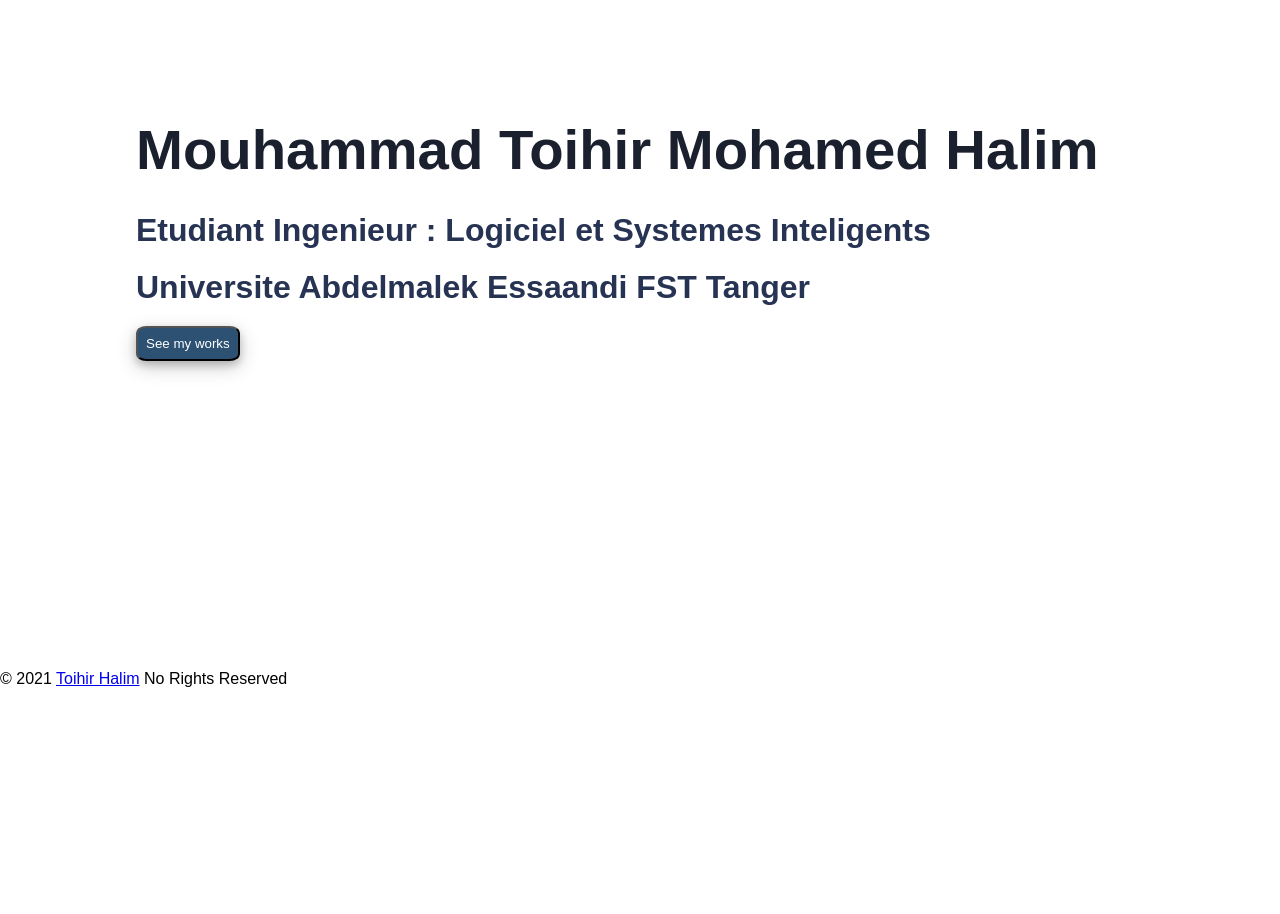
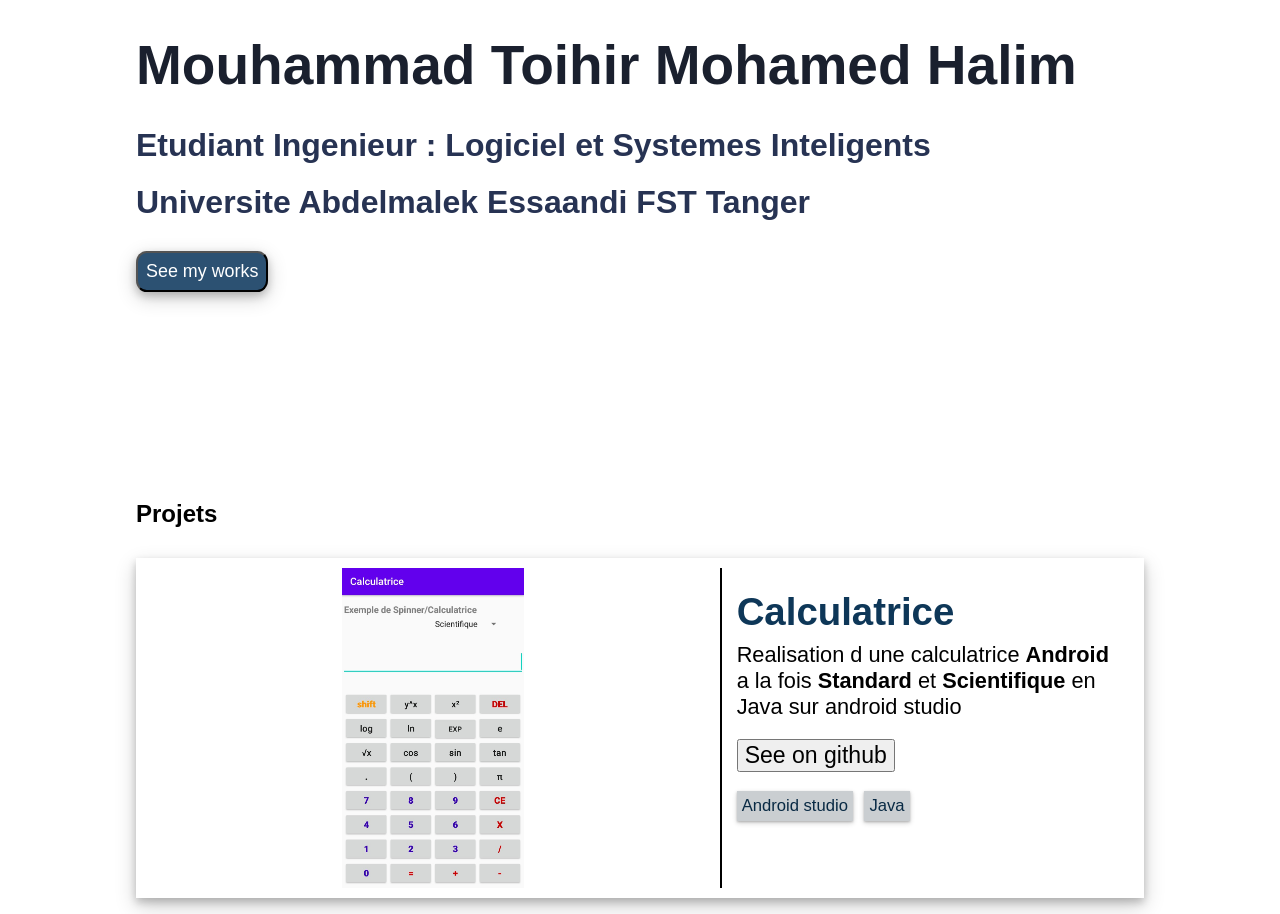
Before and after one commit to toihirhalim/toihirhalim, a plain HTML site: page index.html in a window 1280 px wide. Shown: the part 146-1060 px from the top of the page. Before the commit the page ends 850 px from the top, so only its background shows below. Drawn offline with Linux system fonts and the light colour scheme.

Commit message:
re-design project prototype

```diff
--- a/index.html
+++ b/index.html
@@ -18,14 +18,52 @@
                     <h1>Mouhammad Toihir Mohamed Halim</h1>
                     <h3>Etudiant Ingenieur : Logiciel et Systemes Inteligents</h3>
                     <h3>Universite Abdelmalek Essaandi FST Tanger</h3>
-                    <a href="#projets">
+                    <a href="#projects">
                         <button>See my works</button>
                     </a>
                 </div>
             </div>
         </section>
         <section id="projects">
-
+            <div class="container">
+                <div class="title">
+                    <h2>Projets</h2>
+                </div>
+                <div class="projects">
+                    <div class="project">
+                        <div class="project-img">
+                            <div class="image-container">
+                                <img class="image" src="images/calculator.jpeg" alt="calculatrice">
+                            </div>
+                        </div>
+                        <div class="project-info">
+                            <div class="title">
+                                <h4>Calculatrice</h4>
+                            </div>
+                            <div class="description">
+                                <p>
+                                    Realisation d une calculatrice <strong>Android</strong> a la fois
+                                    <strong>Standard</strong> et <strong>Scientifique</strong>
+                                    en Java sur android studio
+                                </p>
+                            </div>
+                            <div class="btn-redirect">
+                                <a href="#">
+                                    <button>See on github</button>
+                                </a>
+                            </div>
+                            <div class="technologies">
+                                <div class="technology">
+                                    <p>Android studio</p>
+                                </div>
+                                <div class="technology">
+                                    <p>Java</p>
+                                </div>
+                            </div>
+                        </div>
+                    </div>
+                </div>
+            </div>
         </section>
         <section id="about">
 
--- a/style.css
+++ b/style.css
@@ -1,3 +1,6 @@
+html{
+    scroll-behavior: smooth;
+}
 body{
     font-family: Arial, Helvetica, sans-serif;
     margin: 0px;
@@ -5,12 +8,13 @@ body{
 }
 section{
     padding: 10px;
+    margin-bottom: 20px;
 }
 
 /* section general infos */
 
 #general {
-    height: 90vh;
+    height: 45vw;
 }
 
 .container {
@@ -26,7 +30,7 @@ section{
 }
 
 .general-container h1 {
-    font-size: 4.4vw;
+    font-size: 4.3vw;
     margin: 30px 0px;
     color: rgb(26, 32, 46);
 }
@@ -38,9 +42,11 @@ section{
 }
 
 .general-container button {
+    font-size: 1.4vw;
     padding: 8px;
+    margin: 10px 0px;
     background-color: rgb(44, 81, 114);
-    border-radius: 10%/20%;
+    border-radius: 8%/28%;
     box-shadow: 0 4px 8px 0 rgba(0, 0, 0, 0.2), 0 6px 20px 0 rgba(0, 0, 0, 0.19);
     color: rgb(255, 255, 255);
     transition: all .3s ease-in-out;
@@ -54,3 +60,67 @@ section{
 .general-container button:active {
     background-color: rgb(23, 43, 59);
 }
+
+
+/* projects */
+
+.project{
+    height: 25vw;
+    margin : 30px 0px;
+    display: flex;
+    padding: 10px;
+    box-shadow: 0 4px 8px 0 rgba(0, 0, 0, 0.2), 0 8px 20px 0 rgba(0, 0, 0, 0.19);
+}
+
+.project-img{
+    flex: 3;
+    border-right: 2px black solid;
+    display: flex;
+    justify-content: center;
+    position: relative;
+}
+.project-info{
+    flex: 2;
+    padding: 1.5%;
+}
+.image-container{
+    position: absolute;
+    height: 100%;
+}
+.image {
+    height: 100%;
+}
+
+.project-info h4{
+    margin: 2% 0px;
+    font-size: 3.0vw;
+    color: rgb(14, 55, 88);
+}
+
+.description{
+    font-size: 1.7vw;
+}
+.description p {
+    margin: 0px;
+}
+.btn-redirect button{
+    font-size: 1.8vw;
+    margin: 5% 0px;
+}
+
+.technologies{
+    display: flex;
+    flex-wrap: wrap;
+}
+.technology{
+    margin: 0px 3% 3% 0px;
+    padding: 5px;
+    color:rgb(9, 42, 68);
+    background-color: rgb(202, 206, 209);
+    box-shadow: 0 1px 2px 0 rgba(0, 0, 0, 0.2), 0 2px 5px 0 rgba(0, 0, 0, 0.19);
+    font-size: 1.3vw;
+}
+
+.technology p{
+    margin: 0px;
+}
```
